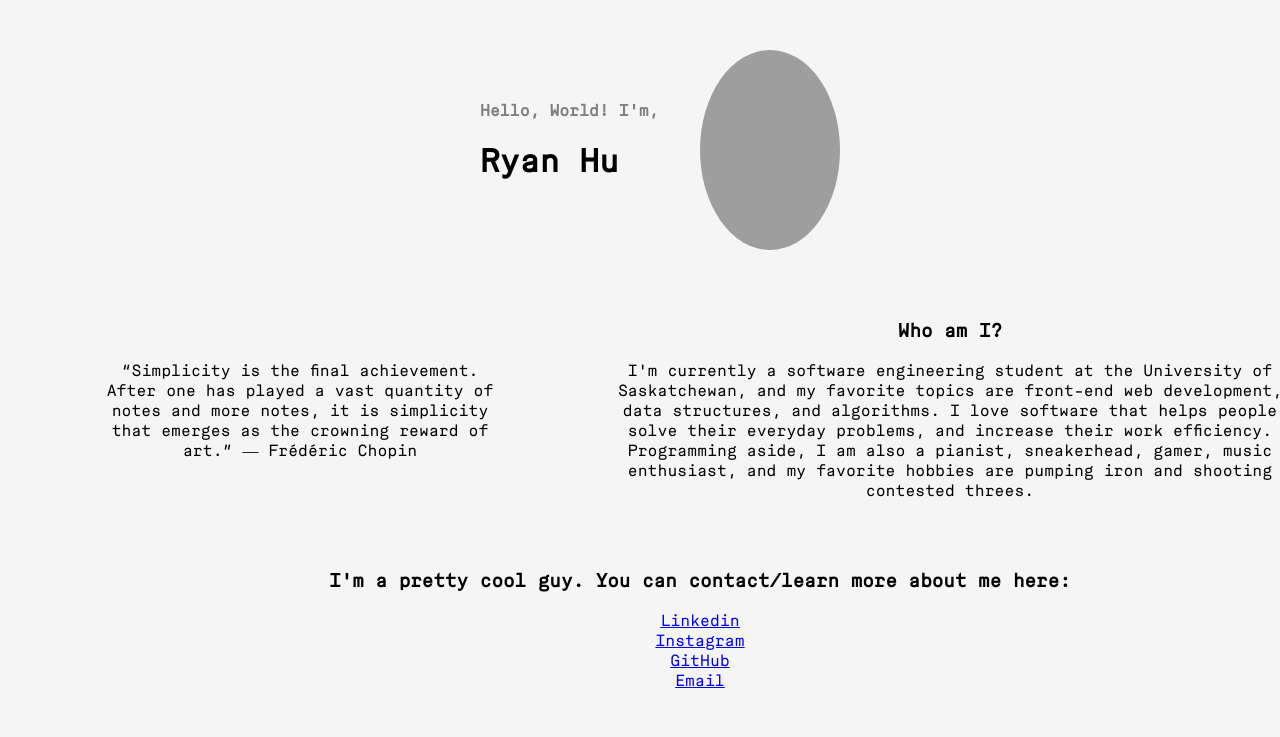
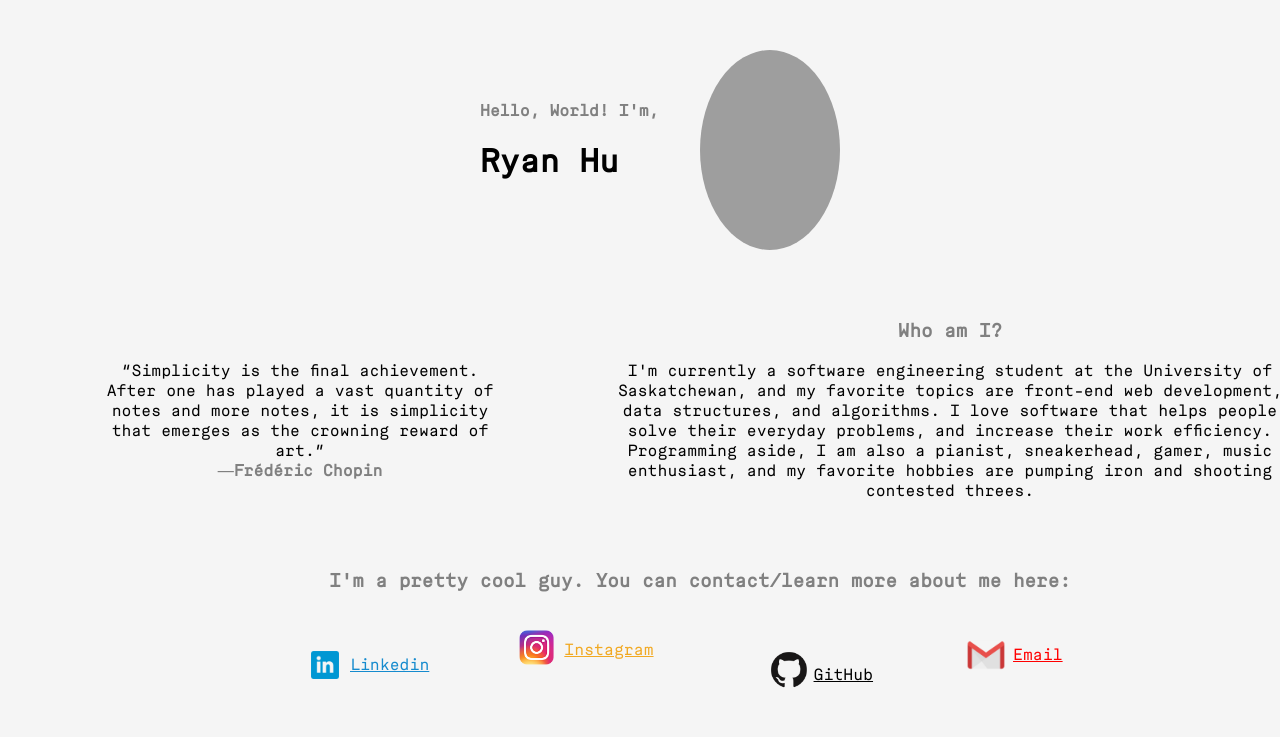
Before and after one commit to rrhu98/-web-dev, a plain HTML site: page mywebsite/index.html in a window 1280 px wide. Drawn offline with Linux system fonts and the light colour scheme; grey boxes are pictures that could not be loaded; files whose address does not match are found by name.

Commit message:
contact bar looks pretty

```diff
--- a/mywebsite/index.html
+++ b/mywebsite/index.html
@@ -21,8 +21,9 @@
 
     <div id="quote">
         “Simplicity is the final achievement. After one has played a vast quantity of notes and more notes, it is simplicity that emerges as the crowning reward of art.”
-
-            ― Frédéric Chopin
+        <H4>
+            ―Frédéric Chopin
+        </H4>
     </div>
 
     <div id="aboutme">
@@ -39,10 +40,10 @@
             I'm a pretty cool guy. You can contact/learn more about me here:
         </H3>
         <ul>
-            <li><a href="https://www.linkedin.com/in/ryanhu98/">Linkedin</a></li>
-            <li><a href="https://www.instagram.com/ryaninthelab/">Instagram</a></li>
-            <li><a href="https://github.com/rrhu98/">GitHub</a></li>
-            <li><a href="mailto:rrhu98@gmail.com">Email</a></li>
+            <li><a id="l" href="https://www.linkedin.com/in/ryanhu98/"><img id="lin" src="images/linkedinlogo.png"height=50 width=50>Linkedin</a></li>
+            <li><a id="i" href="https://www.instagram.com/ryaninthelab/"><img id="ig" src="images/ig-logo-email.png"height=35 width=35>Instagram</a></li>
+            <li><a id="gi" href="https://github.com/rrhu98/"><img id="git" src="images/github_PNG58.png"height=60 width=60>GitHub</a></li>
+            <li><a id="gm" href="mailto:rrhu98@gmail.com"><img id="gma" src="images/gmail.png"height=40 width=40>Email</a></li>
         </ul>
     </div>
 
--- a/mywebsite/styles.css
+++ b/mywebsite/styles.css
@@ -12,6 +12,10 @@ H4 {
     color: gray;
     margin: 0;
     padding: 0;
+}
+
+H3{
+    color:gray;
 }
 
 #aboutme {
@@ -49,12 +53,55 @@ H4 {
 
 
 ul {
+    position: absolute; visibility: visible; left: 50px; top: 20px; z-index: 200;
     list-style-type: none;
     margin: 0;
     padding: 0;
     overflow: hidden;
     font-family: 'ASM';
 
+}
+
+li {
+    float: left;
+    text-align: center;
+    margin: 50px;
+}
+
+#l{
+    color: rgb(22, 139, 206)
+}
+#lin{
+    position: relative;
+    top: 20px;
+}
+
+#i{
+    color: rgb(241, 169, 35);
+}
+#ig {
+    position:relative;
+    top: 10px;
+    left: -10px;
+}
+
+#gi{
+    color:black;
+}
+#git{
+    position:relative;
+    top: 20px;
+    left:5px;
+}
+
+#gm{
+    color:red;
+}
+
+#gma{
+    position: relative;
+    top:15px;
+    left: -7px;
 }
 
 @font-face {
```
Also changed, not shown: mywebsite/images/GitHub-Mark.png (deleted), mywebsite/images/githb.png (added), mywebsite/images/github_PNG58.png (added), mywebsite/images/gmail.png (renamed from mywebsite/images/logo-gmail-png-gmail-icon-download-png-and-vector-1.png), mywebsite/images/linkedinlogo.png (renamed from mywebsite/images/Popular_Social_Media-22-512.png), 1 other file.
